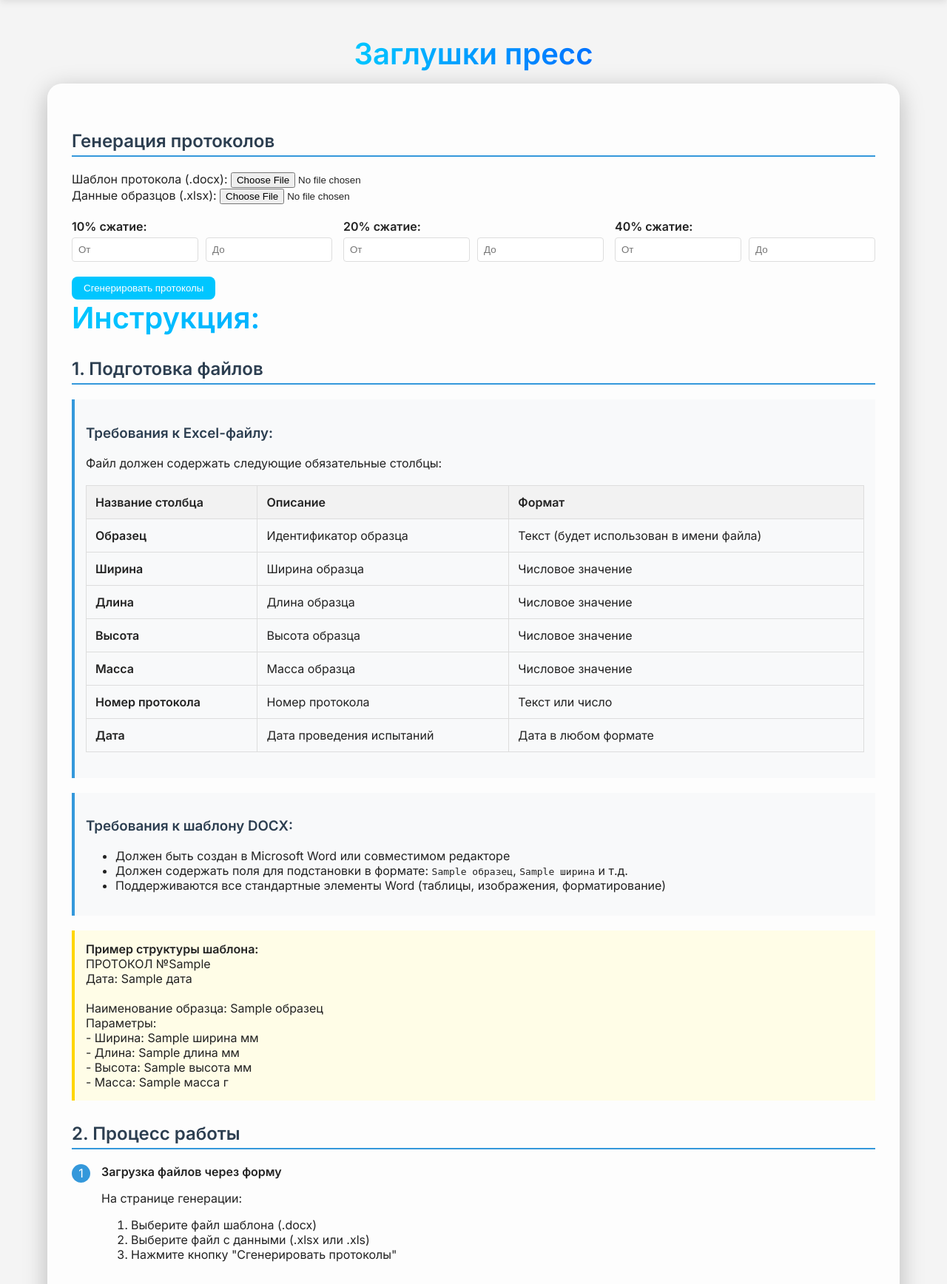
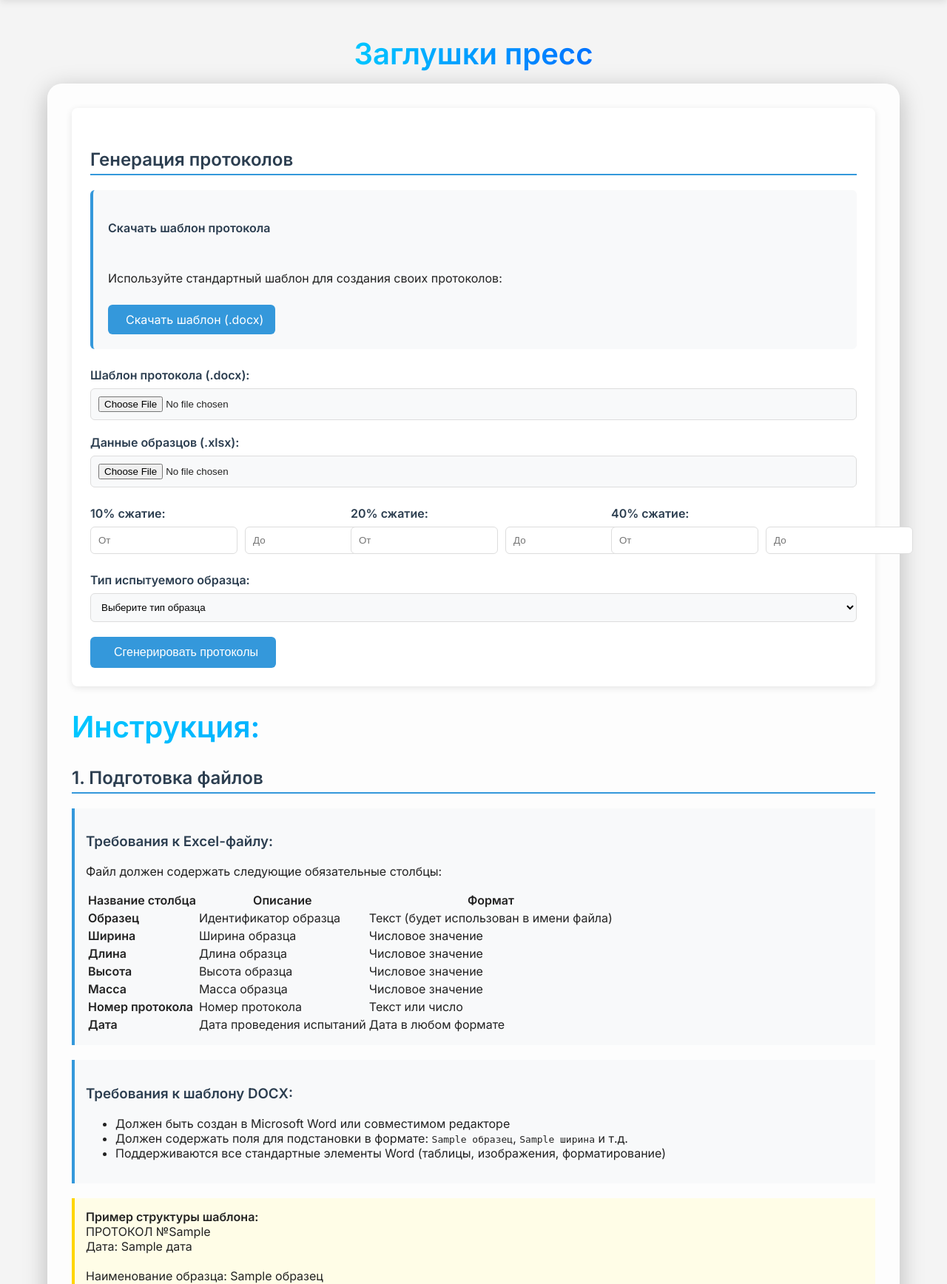
Before and after one commit to Fad5/PlotLab_Site, a Django app: template protocol/templates/protocol/3.html in a window 1280 px wide. Shown: the part 53-1789 px from the top of the page at 74% size. Run offline with Django 5.2, Linux system fonts and the light colour scheme; the template is opened without the code that fills it: most values are stand-ins (such as "Sample title", 1, 10 or a date in 2020); some libraries are stand-ins or nearby versions.

Commit message:
Добавлен тип образца, Добавлена возможность скачать шаблон протокола.

```diff
--- a/protocol/templates/protocol/3.html
+++ b/protocol/templates/protocol/3.html
@@ -1,10 +1,12 @@
 {% extends "analysis/base.html" %}
+{% load static %}
 
 {% block page_title %}Заглушки пресс{% endblock %}
 
 {% block style %}
     <style>
-        h1, h2, h3 {
+        /* Основные стили */
+        h1, h2, h3, h4 {
             color: #2c3e50;
         }
         h2 {
@@ -12,6 +14,131 @@
             padding-bottom: 5px;
             margin-top: 30px;
         }
+
+        /* Контейнер формы */
+        .form-container {
+            background-color: white;
+            border-radius: 8px;
+            box-shadow: 0 2px 10px rgba(0, 0, 0, 0.1);
+            padding: 25px;
+            margin-bottom: 30px;
+        }
+
+        /* Секция скачивания шаблона */
+        .download-section {
+            background-color: #f8f9fa;
+            border-left: 4px solid #3498db;
+            padding: 20px;
+            border-radius: 6px;
+            margin-bottom: 25px;
+            display: flex;
+            flex-direction: column;
+            gap: 10px;
+        }
+        .download-btn {
+            display: inline-flex;
+            align-items: center;
+            gap: 8px;
+            padding: 10px 16px;
+            background-color: #3498db;
+            color: white;
+            text-decoration: none;
+            border-radius: 6px;
+            transition: background-color 0.3s;
+            width: fit-content;
+        }
+        .download-btn:hover {
+            background-color: #2980b9;
+            color: white;
+        }
+
+        /* Форма и элементы управления */
+        .form-group {
+            margin-bottom: 20px;
+        }
+        .form-group label {
+            display: block;
+            margin-bottom: 8px;
+            font-weight: 600;
+            color: #2c3e50;
+        }
+        .form-control-file {
+            display: block;
+            width: 100%;
+            padding: 10px;
+            border: 1px solid #ddd;
+            border-radius: 6px;
+            background-color: #f8f9fa;
+            transition: border-color 0.3s;
+        }
+        .form-control-file:hover {
+            border-color: #3498db;
+        }
+
+        /* Процентные контролы */
+        .percentage-controls {
+            display: flex;
+            gap: 20px;
+            margin: 25px 0;
+            flex-wrap: wrap;
+        }
+        .percentage-group {
+            flex: 1;
+            min-width: 200px;
+        }
+        .percentage-group label {
+            display: block;
+            margin-bottom: 8px;
+            font-weight: 600;
+            color: #2c3e50;
+        }
+        .range-inputs {
+            display: flex;
+            gap: 10px;
+        }
+        .range-inputs input {
+            flex: 1;
+            padding: 10px;
+            border: 1px solid #ddd;
+            border-radius: 6px;
+            transition: border-color 0.3s;
+        }
+        .range-inputs input:hover {
+            border-color: #3498db;
+        }
+
+        /* Выбор типа образца */
+        .sample-type-select select {
+            width: 100%;
+            padding: 10px;
+            border: 1px solid #ddd;
+            border-radius: 6px;
+            background-color: #f8f9fa;
+            transition: border-color 0.3s;
+        }
+        .sample-type-select select:hover {
+            border-color: #3498db;
+        }
+
+        /* Кнопка отправки */
+        .submit-btn {
+            background-color: #3498db;
+            color: white;
+            border: none;
+            padding: 12px 24px;
+            border-radius: 6px;
+            cursor: pointer;
+            font-size: 16px;
+            transition: background-color 0.3s;
+            display: inline-flex;
+            align-items: center;
+            gap: 8px;
+        }
+        .submit-btn:hover {
+            background-color: #2980b9;
+        }
+
+        /* Остальные стили (requirement, note и т.д.) остаются без изменений */
         .requirement {
             background-color: #f8f9fa;
             border-left: 4px solid #3498db;
@@ -35,60 +162,31 @@
             margin-right: 15px;
             flex-shrink: 0;
         }
-        .step-content {
-            flex-grow: 1;
-        }
-        table {
-            width: 100%;
-            border-collapse: collapse;
-            margin: 20px 0;
-        }
-        th, td {
-            border: 1px solid #ddd;
-            padding: 12px;
-            text-align: left;
-        }
-        th {
-            background-color: #f2f2f2;
-        }
         .note {
             background-color: #fffde7;
             padding: 15px;
             border-left: 4px solid #ffd600;
             margin: 20px 0;
         }
-        .percentage-controls {
-            display: flex;
-            gap: 15px;
-            margin: 20px 0;
-            flex-wrap: wrap;
-        }
-        .percentage-group {
-            flex: 1;
-            min-width: 200px;
-        }
-        .percentage-group label {
-            display: block;
-            margin-bottom: 5px;
-            font-weight: bold;
-        }
-        .range-inputs {
-            display: flex;
-            gap: 10px;
-        }
-        .range-inputs input {
-            width: 100%;
-            padding: 8px;
-            border: 1px solid #ddd;
-            border-radius: 4px;
-        }
     </style>
 {% endblock %}
 
 {% block content %}
 <div class="container">
+    <div class="form-container">
         <h2>Генерация протоколов</h2>
-    <form method="post" enctype="multipart/form-data" class="mt-4">
+
+        <!-- Секция скачивания шаблона -->
+        <div class="download-section">
+            <h4>Скачать шаблон протокола</h4>
+            <p>Используйте стандартный шаблон для создания своих протоколов:</p>
+            <a href="{% url 'download_template' %}" class="download-btn">
+                <i class="fas fa-file-download"></i> Скачать шаблон (.docx)
+            </a>
+        </div>
+
+        <!-- Форма загрузки файлов -->
+        <form method="post" enctype="multipart/form-data">
             {% csrf_token %}
 
             <div class="form-group">
@@ -96,12 +194,12 @@
                 <input class="form-control-file" type="file" name="docFile" id="docFile" accept=".docx">
             </div>
 
-        <div class="form-group mt-3">
+            <div class="form-group">
                 <label for="excelFile">Данные образцов (.xlsx):</label>
                 <input class="form-control-file" type="file" name="excelFile" id="excelFile" accept=".xlsx,.xls" required>
             </div>
 
-        <!-- Добавленные поля для процентных значений -->
+            <!-- Поля для процентных значений -->
             <div class="percentage-controls">
                 <div class="percentage-group">
                     <label>10% сжатие:</label>
@@ -128,8 +226,22 @@
                 </div>
             </div>
 
-        <button type="submit" class="btn btn-primary mt-3">Сгенерировать протоколы</button>
+            <!-- Выбор типа образца -->
+            <div class="form-group sample-type-select">
+                <label for="sampleType">Тип испытуемого образца:</label>
+                <select name="sample_type" id="sampleType" required>
+                    <option value="" disabled selected>Выберите тип образца</option>
+                    <option value="rectangular_plate">Прямоугольная пластина</option>
+                    <option value="square_plate">Квадратная пластина</option>
+                </select>
+            </div>
+
+            <!-- Кнопка отправки -->
+            <button type="submit" class="submit-btn">
+                <i class="fas fa-file-export"></i> Сгенерировать протоколы
+            </button>
         </form>
+    </div>
 </div>
 
 
--- a/protocol/urls.py
+++ b/protocol/urls.py
@@ -1,5 +1,5 @@
 from django.urls import path
-from .views import UploadView, ResultsView, download_report, protocol, Press_Protocols_Stubs
+from .views import UploadView, ResultsView, download_report, protocol, Press_Protocols_Stubs, download_template
 
 urlpatterns = [
     path('', protocol, name='protocol'),
@@ -7,4 +7,5 @@ urlpatterns = [
     path('upload/results/<uuid:pk>/', ResultsView.as_view(), name='analysis_results'),
     path('upload/download/<uuid:pk>/', download_report, name='download_report'),
     path('upload//Press_Protocols_Stubs', Press_Protocols_Stubs, name='Press_Protocols_Stubs'),
+    path('download-template/', download_template, name='download_template'),
 ]
```
Also changed, not shown: protocol/views.py (+22 -3 lines), 1 other file. Lines whose indentation alone changed are shown as unchanged.
